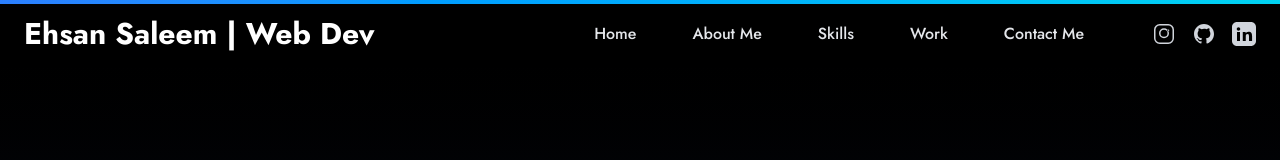
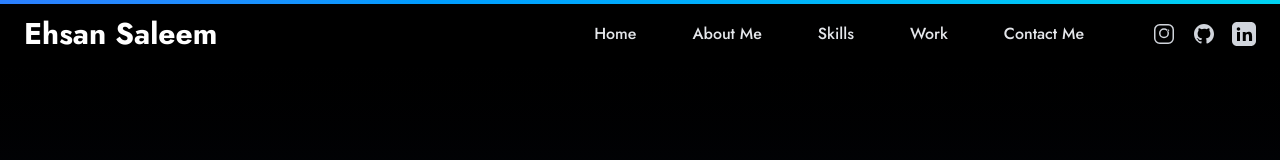
Before and after one commit to CodeFusionEhsan/portfolio, a Next.js app: page / in a window 1280 px wide. Shown: the top 160 px of the page. Built offline with nearby package versions, Linux system fonts and the light colour scheme.

Commit message:
Update navbar.js

```diff
--- a/app/components/navbar.js
+++ b/app/components/navbar.js
@@ -22,7 +22,7 @@
       className="fixed w-full z-50 bg-transparent backdrop-blur-md bg-black/40"
     >
       <div className="max-w-7xl mx-auto flex justify-between items-center px-6 py-4">
-        <span className="font-bold text-3xl text-white">Ehsan Saleem | Web Dev</span>
+        <span className="font-bold text-3xl text-white">Ehsan Saleem</span>
         {/* Desktop Menu */}
         <div className="hidden md:flex gap-8 items-center">
           {navLinks.map(link => (
```
